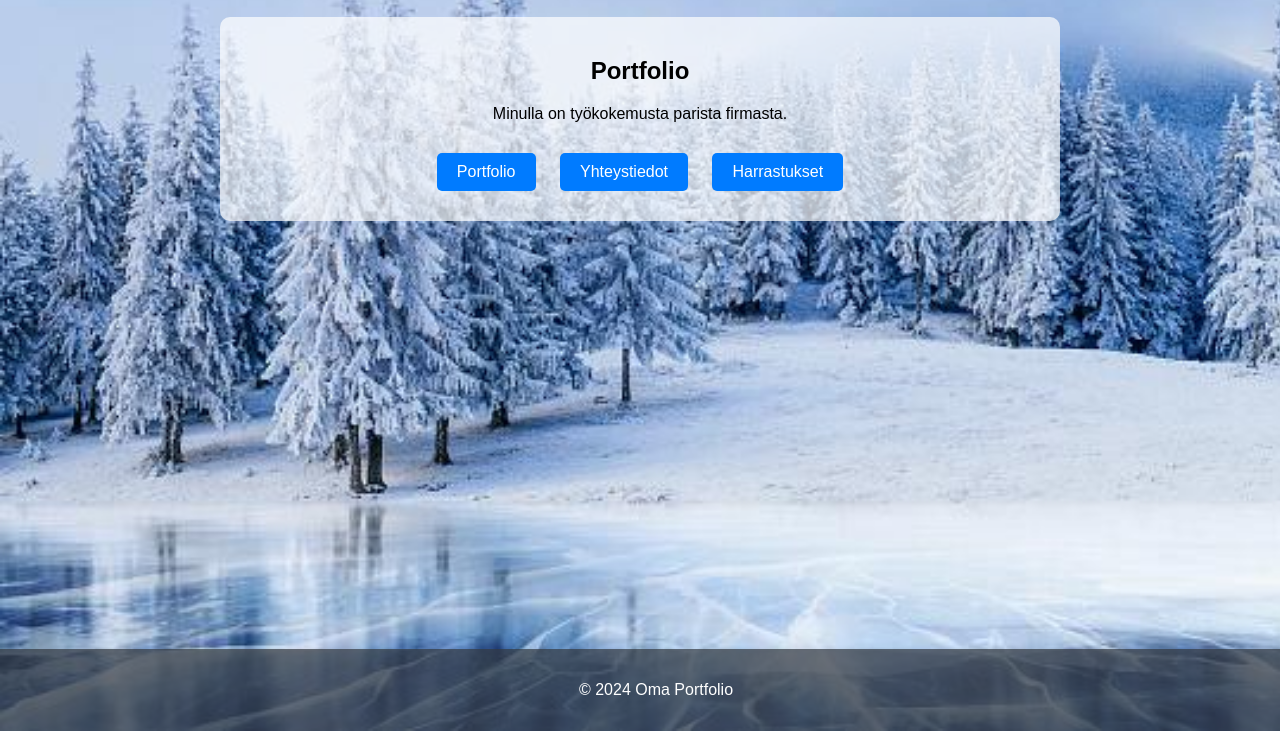
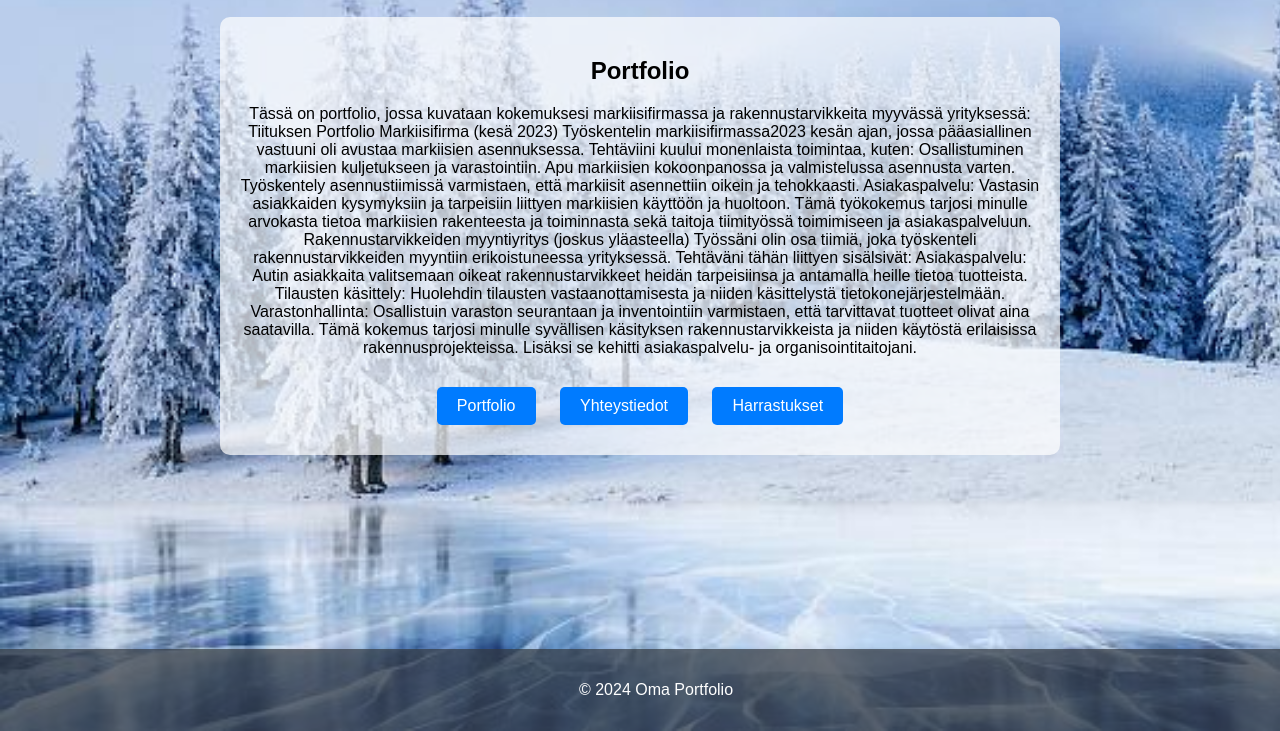
Before and after one commit to tiitux1/tiitux1.github.io, a plain HTML site: page index.html in a window 1280 px wide. Both pictures are taken after a click on the button "Portfolio". Shown: the part 69-800 px from the top of the page. Drawn offline with Linux system fonts and the light colour scheme.

Commit message:
Update index.html

```diff
--- a/index.html
+++ b/index.html
@@ -78,7 +78,25 @@
   <div class="container">
     <div class="tab-content" id="portfolio">
       <h2>Portfolio</h2>
-      <p>Minulla on työkokemusta parista firmasta. </p>
+      <p>
+        Tässä on portfolio, jossa kuvataan kokemuksesi markiisifirmassa ja rakennustarvikkeita myyvässä yrityksessä:
+
+        Tiituksen Portfolio
+        Markiisifirma (kesä 2023)
+        Työskentelin markiisifirmassa2023 kesän ajan, jossa pääasiallinen vastuuni oli avustaa markiisien asennuksessa. Tehtäviini kuului monenlaista toimintaa, kuten:
+
+        Osallistuminen markiisien kuljetukseen ja varastointiin.
+        Apu markiisien kokoonpanossa ja valmistelussa asennusta varten.
+        Työskentely asennustiimissä varmistaen, että markiisit asennettiin oikein ja tehokkaasti.
+        Asiakaspalvelu: Vastasin asiakkaiden kysymyksiin ja tarpeisiin liittyen markiisien käyttöön ja huoltoon.
+        Tämä työkokemus tarjosi minulle arvokasta tietoa markiisien rakenteesta ja toiminnasta sekä taitoja tiimityössä toimimiseen ja asiakaspalveluun.
+        Rakennustarvikkeiden myyntiyritys (joskus yläasteella)
+        Työssäni olin osa tiimiä, joka työskenteli rakennustarvikkeiden myyntiin erikoistuneessa yrityksessä. Tehtäväni tähän liittyen sisälsivät:
+
+        Asiakaspalvelu: Autin asiakkaita valitsemaan oikeat rakennustarvikkeet heidän tarpeisiinsa ja antamalla heille tietoa tuotteista.
+        Tilausten käsittely: Huolehdin tilausten vastaanottamisesta ja niiden käsittelystä tietokonejärjestelmään.
+        Varastonhallinta: Osallistuin varaston seurantaan ja inventointiin varmistaen, että tarvittavat tuotteet olivat aina saatavilla.
+        Tämä kokemus tarjosi minulle syvällisen käsityksen rakennustarvikkeista ja niiden käytöstä erilaisissa rakennusprojekteissa. Lisäksi se kehitti asiakaspalvelu- ja organisointitaitojani.</p>
     </div>
 
     <div class="tab-content" id="contact">
```
